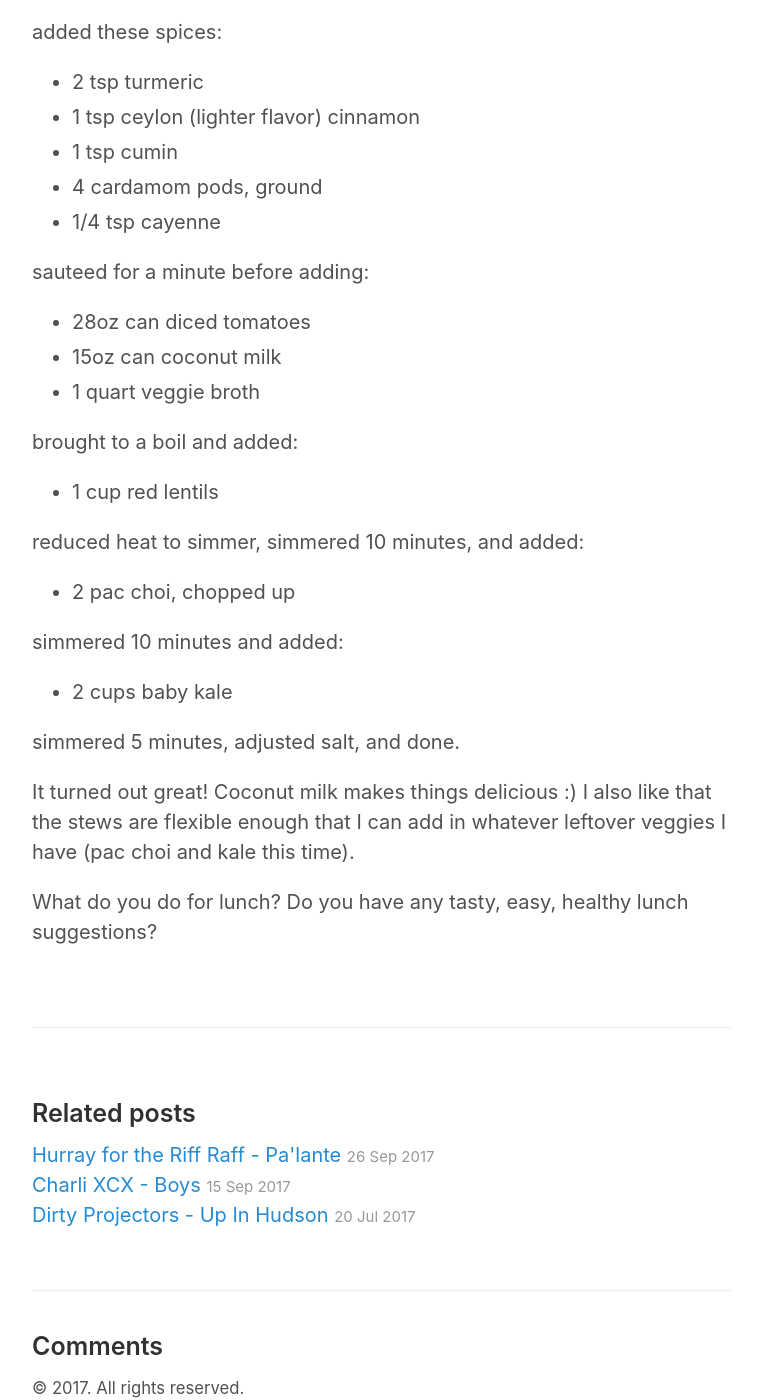
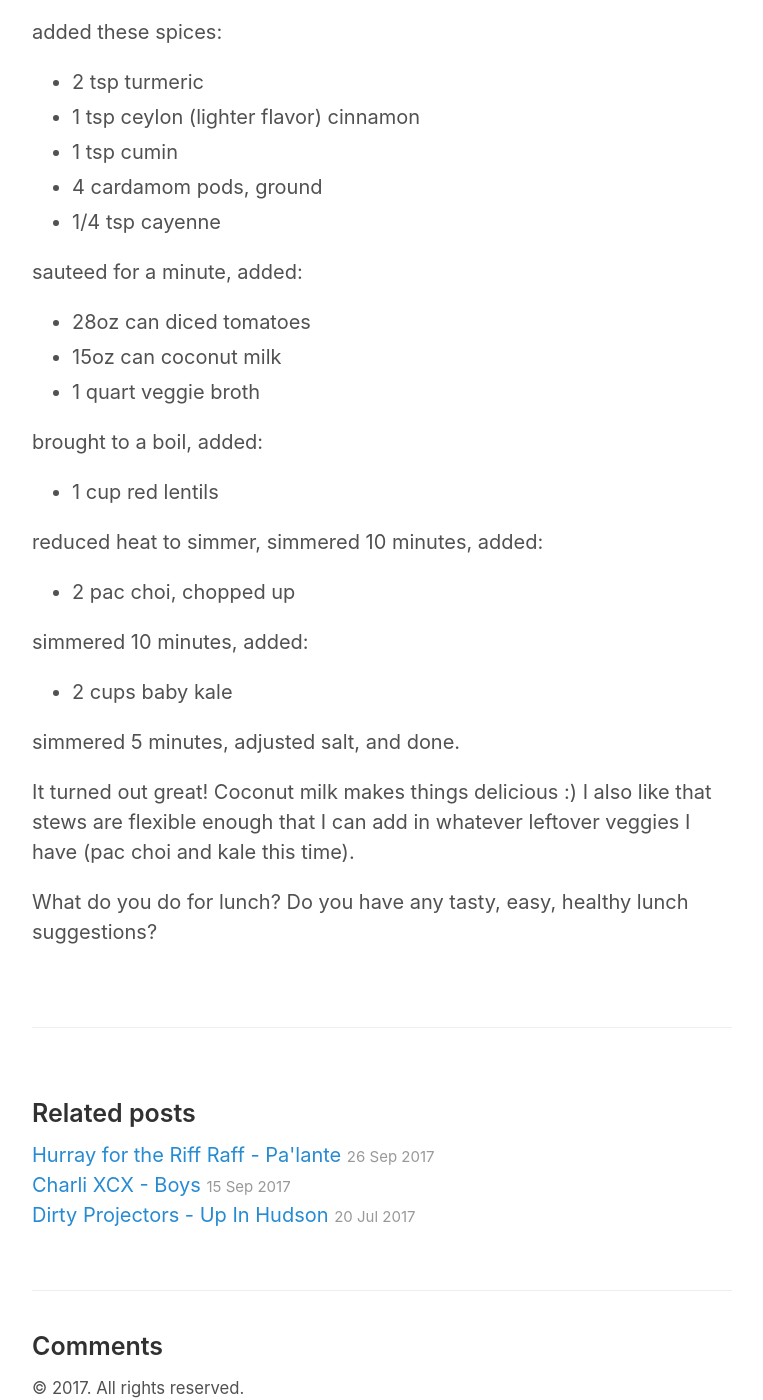
Before and after one commit to jtconnor/jtconnor.github.io, a Jekyll site: the page built from _posts/2017-10-08-lunch-stews.md, in a window 1280 px wide and 1400 px high, scrolled down 689 px. Shown: the whole window, without its empty margins (258-1021 px from the left). Built offline with Jekyll 4.4.1, drawn with Linux system fonts in a browser that asks for light colours; comment, search, counter and statistics services are not loaded; some of the changed text lies outside the part shown.

Commit message:
Tweak Lunch Stews post.

```diff
--- a/_posts/2017-10-08-lunch-stews.md
+++ b/_posts/2017-10-08-lunch-stews.md
@@ -31,24 +31,24 @@ added these spices:
 - 4 cardamom pods, ground
 - 1/4 tsp cayenne
 
-sauteed for a minute before adding:
+sauteed for a minute, added:
 - 28oz can diced tomatoes
 - 15oz can coconut milk
 - 1 quart veggie broth
 
-brought to a boil and added:
+brought to a boil, added:
 - 1 cup red lentils
 
-reduced heat to simmer, simmered 10 minutes, and added:
+reduced heat to simmer, simmered 10 minutes, added:
 - 2 pac choi, chopped up
 
-simmered 10 minutes and added:
+simmered 10 minutes, added:
 - 2 cups baby kale
 
 simmered 5 minutes, adjusted salt, and done.
 
 It turned out great!  Coconut milk makes things delicious :)  I also like
-that the stews are flexible enough that I can add in whatever leftover veggies
+that stews are flexible enough that I can add in whatever leftover veggies
 I have (pac choi and kale this time).
 
 What do you do for lunch?  Do you have any tasty, easy, healthy lunch
```
Also changed, not shown: other parts of _posts/2017-10-08-lunch-stews.md (+1 -1 lines).
